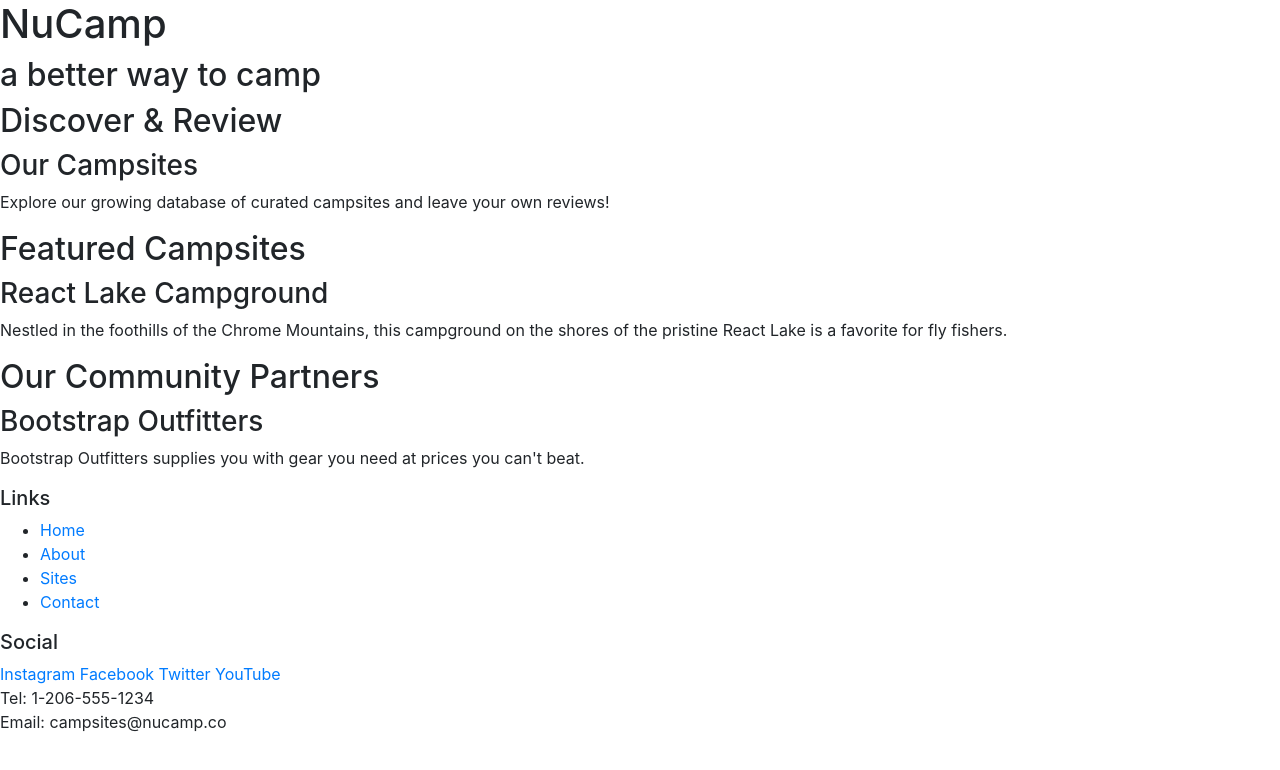
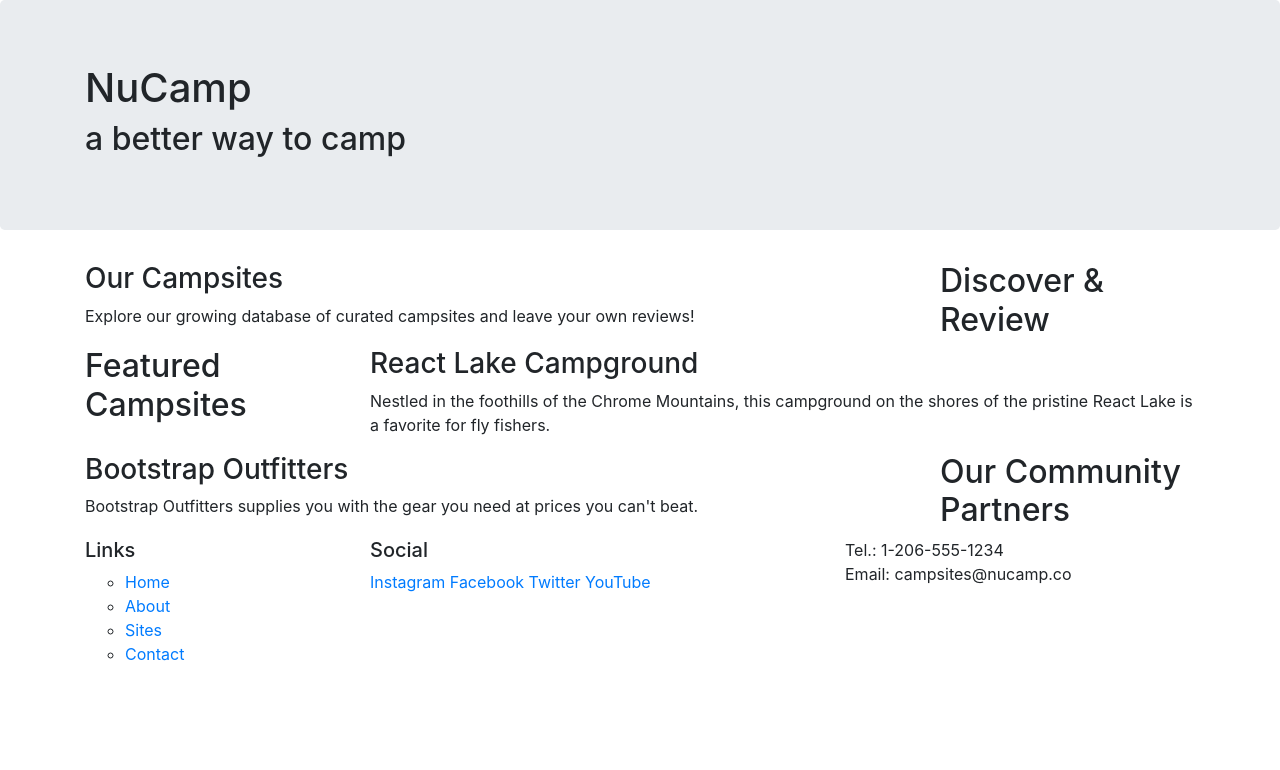
Before and after one commit to JLSawczyszyn/nucampsite, a website: page index.html in a window 1280 px wide. Drawn offline with nearby package versions, Linux system fonts and the light colour scheme.

Commit message:
Bootstrap Grid

```diff
--- a/index.html
+++ b/index.html
@@ -14,35 +14,55 @@
 
 <body>
 
-    <header>
-        <div>
+    <header class="jumbotron">
+        <div class="container">
+            <div class="row">
+                <div class="col">
                     <h1>NuCamp</h1>
                     <h2>a better way to camp</h2>
                 </div>
+            </div>
+        </div>
     </header>
 
-    <div>
+    <div class="container">
+        <div class="row">
+            <div class="col-sm-4 order-sm-last col-md-3">
                 <h2>Discover & Review</h2>
+            </div>
+            <div class="col">
                 <h3>Our Campsites</h3>
                 <p>Explore our growing database of curated campsites and leave your own reviews!</p>
             </div>
-
-    <div>
-        <h2>Featured Campsites</h2>
-        <h3>React Lake Campground</h3>
-        <p>Nestled in the foothills of the Chrome Mountains, this campground on the shores of the pristine React Lake is
-            a favorite for fly fishers.</p>
         </div>
 
-    <div>
+        <div class="row">
+            <div class="col-sm-4 col-md-3">
+                <h2>Featured Campsites</h2>
+            </div>
+            <div class="col">
+                <h3>React Lake Campground</h3>
+        		<p>Nestled in the foothills of the Chrome Mountains, this campground on the shores of the pristine React Lake is a favorite for fly fishers.</p>
+   			</div>
+        </div>
+
+        <div class="row">
+            <div class="col-sm-4 order-sm-last col-md-3">
                 <h2>Our Community Partners</h2>
+            </div>
+            <div class="col">
                 <h3>Bootstrap Outfitters</h3>
-        <p>Bootstrap Outfitters supplies you with gear you need at prices you can't beat.</p>
+        		<p>Bootstrap Outfitters supplies you with the gear you need at prices you can't beat.</p>
+            </div>
+        </div>
     </div>
 
     <footer>
-        <div>
+        <div class="container">
+            <div class="row">
+                <div class="col-4 col-sm-2">
                     <h5>Links</h5>
+                    <ul class="list-unstyled">
             		<ul>
                         <li><a href="#">Home</a></li>
                         <li><a href="#">About</a></li>
@@ -50,16 +70,18 @@
                         <li><a href="#">Contact</a></li>
                     </ul>
                 </div>
-        <div>
+                <div class="col-6 col-sm-5 offset-1">
                 	<h5>Social</h5>
                     <a href="http://instagram.com/">Instagram</a>
                     <a href="http://facebook.com/">Facebook</a>
                     <a href="http://twitter.com/">Twitter</a>
                     <a href="http://youtube.com/">YouTube</a>
                 </div>
-        <div>
-            Tel: 1-206-555-1234<br />
+                <div class="col-sm-4">
+                    Tel.: 1-206-555-1234<br />
                     Email: campsites@nucamp.co
+                </div>
+           </div>
         </div>
     </footer>
 
```
Lines whose indentation alone changed are shown as unchanged.
